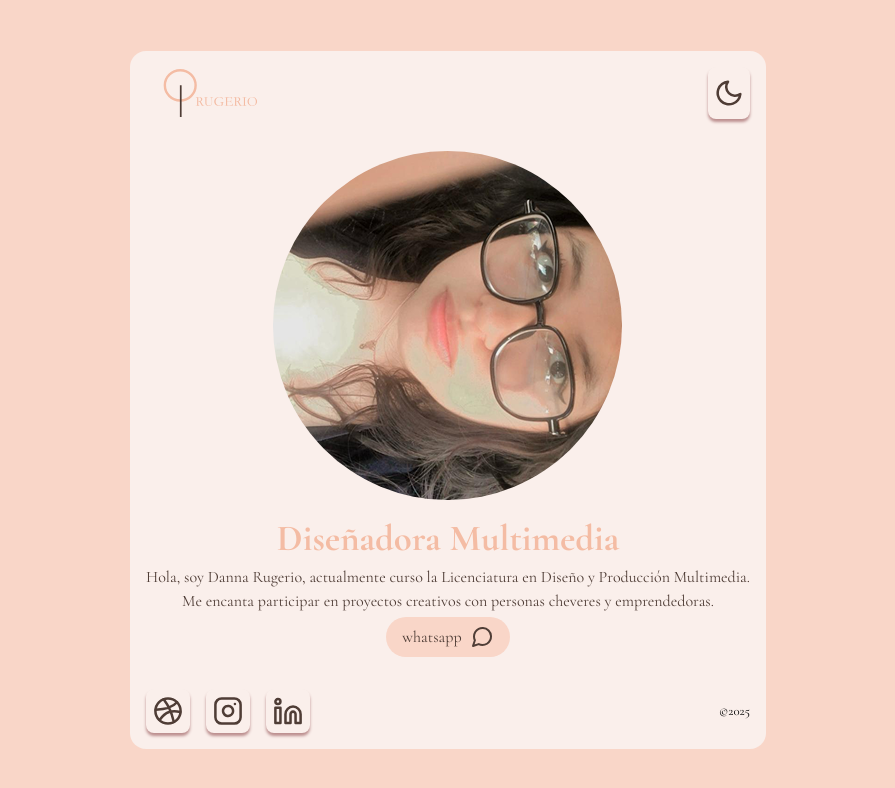
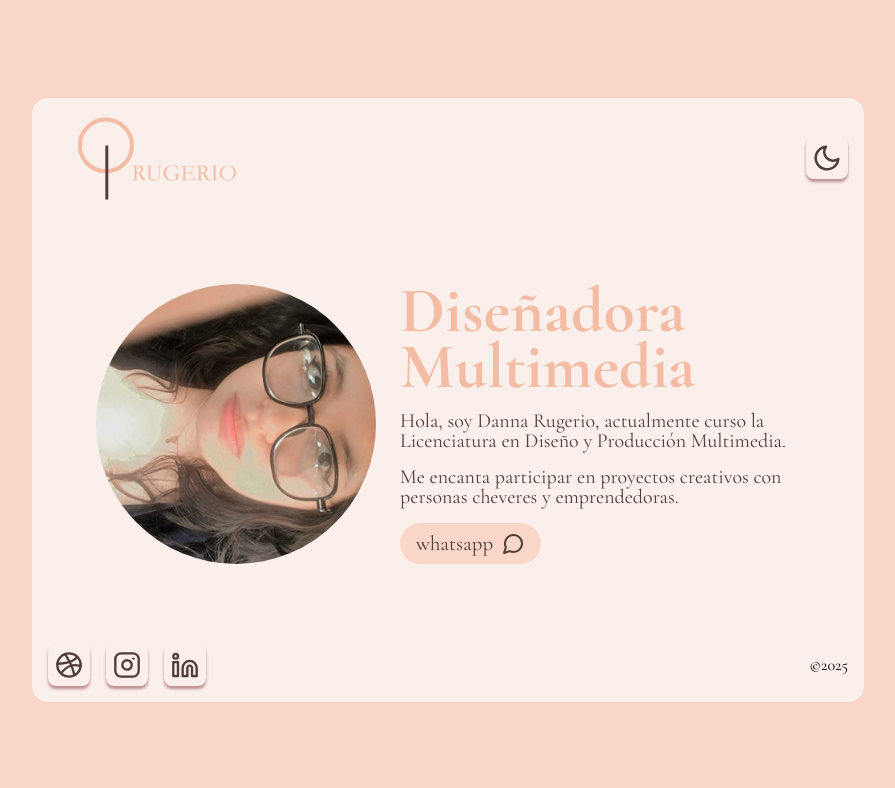
Before and after one commit to dannarugerio/Tarjeta-Personal-Danna-Rugerio, a plain HTML site: page index.html in a window 1280 px wide. Shown: the whole page, without its empty margins (192-1087 px from the left). Drawn offline with nearby package versions, Linux system fonts and the light colour scheme.

Commit message:
Ajustamos los estilos en tablet y escritorio

```diff
--- a/style.css
+++ b/style.css
@@ -66,7 +66,8 @@ button {
 }
 
 .card {
-  display: grid;
+  display: flex;
+  flex-direction: column;
   border-radius: 1rem;
   overflow: hidden;
   max-width: 1200px;
@@ -76,6 +77,7 @@ button {
 .header {
   display: flex;
   justify-content: space-between;
+  align-items: center;
   padding: var(--padding-n);
 }
 
@@ -84,6 +86,8 @@ button {
 }
 
 .icon {
+  width: 28px;
+  height: 28px;
   padding: var(--padding-s);
   border-radius: 8px;
   background-color: var(--white);
@@ -101,7 +105,7 @@ button {
 .main div:first-child {
   border-radius: 50%;
   overflow: hidden;
-  max-width: 350px;
+  max-width: 200px;
 }
 
 .main div:last-child {
@@ -152,3 +156,75 @@ button {
 .footer p {
   font-size: 0.8rem;
 }
+
+/* Estilos de Tablet */
+
+@media screen and (min-width: 768px) {
+  .brand {
+  max-width: 160px;
+  }
+  .card {
+    max-width: 560px;
+  }
+  .main div:first-child {
+    max-width: 260px;
+  }
+  .main div:last-child {
+    padding: 0 2rem;
+    gap: 0.75rem;
+  }
+  .main h1 {
+    font-size: 3.3rem;
+    line-height: 2.75rem;
+  }
+  .main p {
+    font-size: 1.25rem;
+    line-height: 1.25rem;
+  }
+  .icon {
+    width: 38px;
+    height: 38px;
+  }
+  .footer p {
+  font-size: 1rem;
+}
+}
+
+@media screen and (min-width: 1024px) {
+  .card {
+    gap: 4rem;
+    max-width: 1200px;
+  }
+  .brand {
+    max-width: 220px;
+  }
+  .main {
+    flex-direction: row;
+    padding: 0 4rem;
+    gap: 1.5rem;
+  }
+  .main div:first-child {
+    max-width: 280px;
+  }
+  .main div:last-child {
+    max-width: 400px;
+    gap: 1rem;
+    padding: 0;
+  }
+  .main h1 {
+    text-align: left;
+    font-size: 4rem;
+    line-height: 3.5rem;
+  }
+  .main p {
+    text-align: left;
+  }
+  .main a {
+    align-self: flex-start;
+    font-size: 1.3rem;
+  }
+  .icon {
+    width: 42px;
+    height: 42px;
+  }
+}
```
